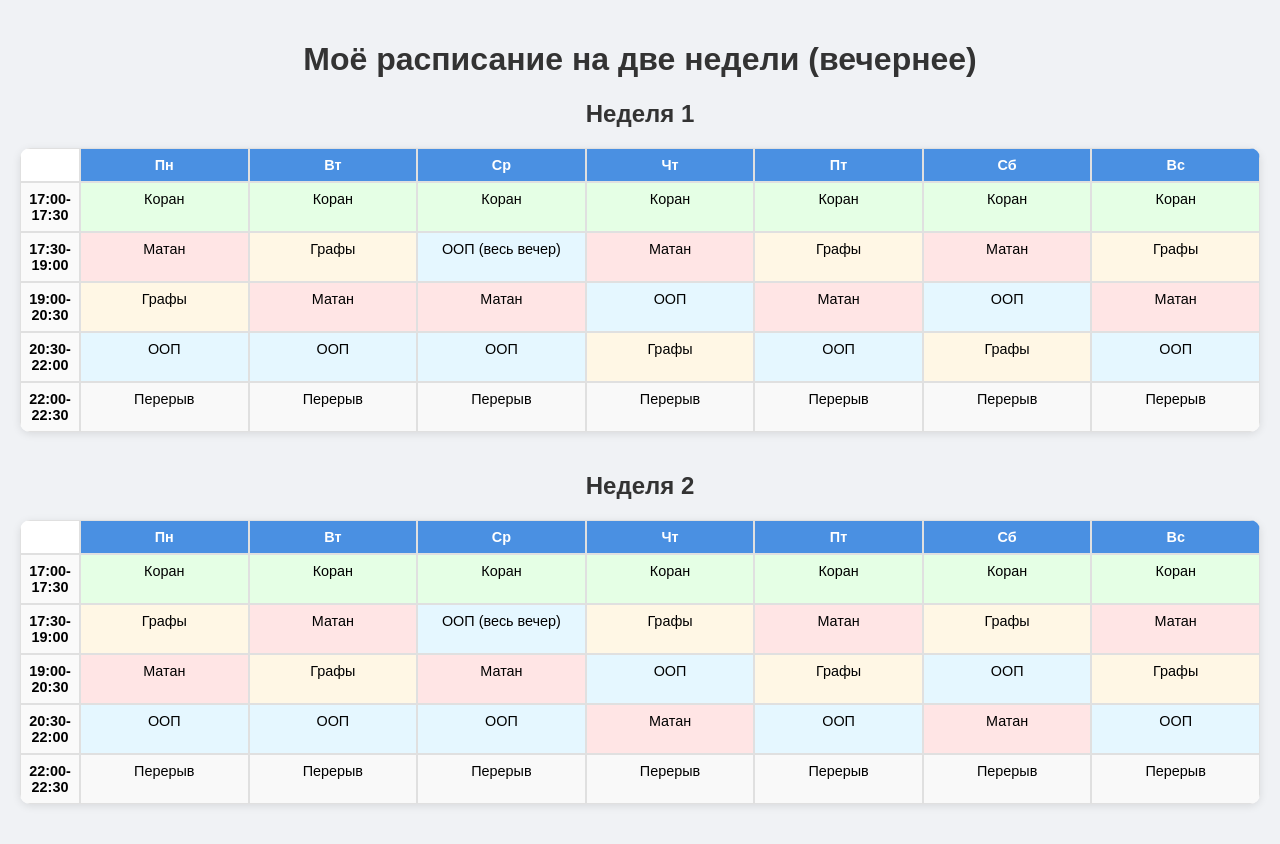
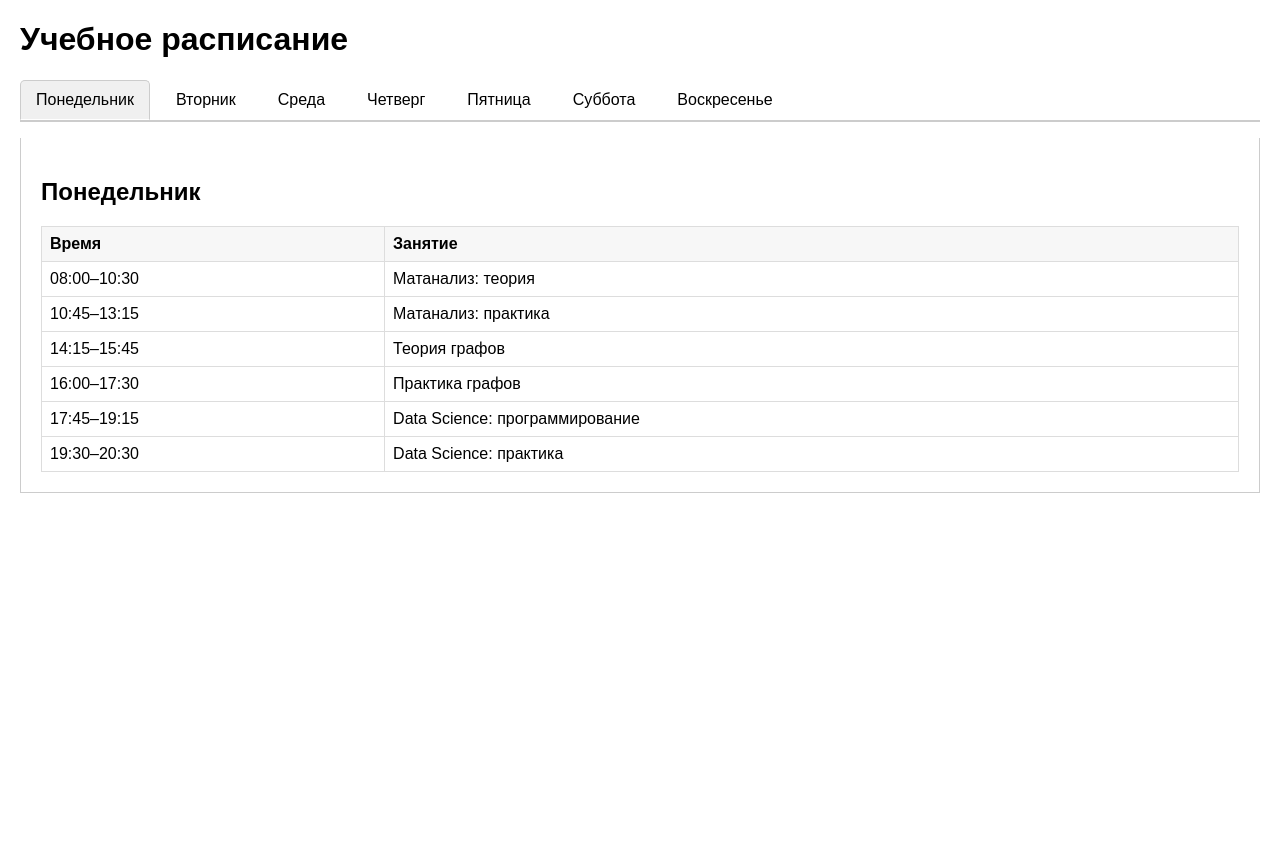
Before and after one commit to aziz22-rasulov/schedule, a plain HTML site: page index.html in a window 1280 px wide. After the commit the page ends 800 px from the top, so only its background shows below. Drawn offline with Linux system fonts and the light colour scheme.

Commit message:
Update index.html

```diff
--- a/index.html
+++ b/index.html
@@ -1,73 +1,118 @@
-<!DOCTYPE html>
-<html lang="ru">
+<!DOCTYPE html><html lang="ru">
 <head>
   <meta charset="UTF-8">
   <meta name="viewport" content="width=device-width, initial-scale=1.0">
-  <title>Расписание на 2 недели (вечернее)</title>
+  <title>Учебное расписание</title>
   <style>
-    body { font-family: Arial, sans-serif; background: #f0f2f5; margin: 0; padding: 20px; }
-    h1, h2 { text-align: center; color: #333; }
-    .schedule { margin-bottom: 40px; }
-    .grid {
-      display: grid;
-      grid-template-columns: 60px repeat(7, 1fr);
-      background: white;
-      border-radius: 10px;
-      overflow: hidden;
-      box-shadow: 0 2px 8px rgba(0,0,0,0.1);
-    }
-    .grid div { border: 1px solid #e0e0e0; padding: 8px; font-size: 0.9em; text-align: center; }
-    .header { background: #4a90e2; color: white; font-weight: bold; }
-    .time   { background: #fafafa; font-weight: bold; }
-    .matan  { background: #ffe5e5; }
-    .oop    { background: #e5f7ff; }
-    .graphs { background: #fff7e5; }
-    .quran  { background: #e5ffe5; }
-    .free   { background: #f9f9f9; }
+    body { font-family: Arial, sans-serif; margin: 20px; }
+    .tabs { list-style: none; padding: 0; display: flex; border-bottom: 2px solid #ccc; }
+    .tabs li { margin-right: 10px; padding: 10px 15px; cursor: pointer; border: 1px solid transparent; border-top-left-radius: 5px; border-top-right-radius: 5px; }
+    .tabs li.active { background: #f0f0f0; border-color: #ccc; border-bottom-color: white; }
+    .tab-content { display: none; padding: 20px; border: 1px solid #ccc; border-top: none; }
+    .tab-content.active { display: block; }
+    table { width: 100%; border-collapse: collapse; margin-top: 10px; }
+    th, td { border: 1px solid #ddd; padding: 8px; text-align: left; }
+    th { background-color: #f7f7f7; }
   </style>
 </head>
 <body>
-  <h1>Моё расписание на две недели (вечернее)</h1>
-  <!-- Неделя 1 -->
-  <div class="schedule">
-    <h2>Неделя 1</h2>
-    <div class="grid">
-      <div></div><div class="header">Пн</div><div class="header">Вт</div><div class="header">Ср</div><div class="header">Чт</div><div class="header">Пт</div><div class="header">Сб</div><div class="header">Вс</div>
-
-      <!-- 17:00-17:30 -->
-      <div class="time">17:00-17:30</div>
-      <div class="quran">Коран</div><div class="quran">Коран</div><div class="quran">Коран</div><div class="quran">Коран</div><div class="quran">Коран</div><div class="quran">Коран</div><div class="quran">Коран</div>
-      <!-- 17:30-19:00 -->
-      <div class="time">17:30-19:00</div>
-      <div class="matan">Матан</div><div class="graphs">Графы</div><div class="oop">ООП (весь вечер)</div><div class="matan">Матан</div><div class="graphs">Графы</div><div class="matan">Матан</div><div class="graphs">Графы</div>
-      <!-- 19:00-20:30 -->
-      <div class="time">19:00-20:30</div>
-      <div class="graphs">Графы</div><div class="matan">Матан</div><!-- среда полно--> <div class="matan">Матан</div><div class="oop">ООП</div><div class="matan">Матан</div><div class="oop">ООП</div><div class="matan">Матан</div>
-      <!-- 20:30-22:00 -->
-      <div class="time">20:30-22:00</div>
-      <div class="oop">ООП</div><div class="oop">ООП</div><div class="oop">ООП</div><div class="graphs">Графы</div><div class="oop">ООП</div><div class="graphs">Графы</div><div class="oop">ООП</div>
-      <!-- 22:00-22:30 -->
-      <div class="time">22:00-22:30</div>
-      <div class="free">Перерыв</div><div class="free">Перерыв</div><div class="free">Перерыв</div><div class="free">Перерыв</div><div class="free">Перерыв</div><div class="free">Перерыв</div><div class="free">Перерыв</div>
-    </div>
-  </div>
-  <!-- Неделя 2 -->
-  <div class="schedule">
-    <h2>Неделя 2</h2>
-    <div class="grid">
-      <div></div><div class="header">Пн</div><div class="header">Вт</div><div class="header">Ср</div><div class="header">Чт</div><div class="header">Пт</div><div class="header">Сб</div><div class="header">Вс</div>
-
-      <div class="time">17:00-17:30</div>
-      <div class="quran">Коран</div><div class="quran">Коран</div><div class="quran">Коран</div><div class="quran">Коран</div><div class="quran">Коран</div><div class="quran">Коран</div><div class="quran">Коран</div>
-      <div class="time">17:30-19:00</div>
-      <div class="graphs">Графы</div><div class="matan">Матан</div><div class="oop">ООП (весь вечер)</div><div class="graphs">Графы</div><div class="matan">Матан</div><div class="graphs">Графы</div><div class="matan">Матан</div>
-      <div class="time">19:00-20:30</div>
-      <div class="matan">Матан</div><div class="graphs">Графы</div><div class="matan">Матан</div><div class="oop">ООП</div><div class="graphs">Графы</div><div class="oop">ООП</div><div class="graphs">Графы</div>
-      <div class="time">20:30-22:00</div>
-      <div class="oop">ООП</div><div class="oop">ООП</div><div class="oop">ООП</div><div class="matan">Матан</div><div class="oop">ООП</div><div class="matan">Матан</div><div class="oop">ООП</div>
-      <div class="time">22:00-22:30</div>
-      <div class="free">Перерыв</div><div class="free">Перерыв</div><div class="free">Перерыв</div><div class="free">Перерыв</div><div class="free">Перерыв</div><div class="free">Перерыв</div><div class="free">Перерыв</div>
-    </div>
-  </div>
-</body>
+  <h1>Учебное расписание</h1>
+  <ul class="tabs">
+    <li data-day="monday" class="active">Понедельник</li>
+    <li data-day="tuesday">Вторник</li>
+    <li data-day="wednesday">Среда</li>
+    <li data-day="thursday">Четверг</li>
+    <li data-day="friday">Пятница</li>
+    <li data-day="saturday">Суббота</li>
+    <li data-day="sunday">Воскресенье</li>
+  </ul>  <!-- Шаблон контента для каждого дня -->  <div id="monday" class="tab-content active">
+    <h2>Понедельник</h2>
+    <table>
+      <tr><th>Время</th><th>Занятие</th></tr>
+      <tr><td>08:00–10:30</td><td>Матанализ: теория</td></tr>
+      <tr><td>10:45–13:15</td><td>Матанализ: практика</td></tr>
+      <tr><td>14:15–15:45</td><td>Теория графов</td></tr>
+      <tr><td>16:00–17:30</td><td>Практика графов</td></tr>
+      <tr><td>17:45–19:15</td><td>Data Science: программирование</td></tr>
+      <tr><td>19:30–20:30</td><td>Data Science: практика</td></tr>
+    </table>
+  </div>  <!-- Копируем блок для остальных дней -->  <div id="tuesday" class="tab-content">
+    <h2>Вторник</h2>
+    <!-- Используйте ту же таблицу расписания -->
+    <table>
+      <tr><th>Время</th><th>Занятие</th></tr>
+      <tr><td>08:00–10:30</td><td>Матанализ: теория</td></tr>
+      <tr><td>10:45–13:15</td><td>Матанализ: практика</td></tr>
+      <tr><td>14:15–15:45</td><td>Теория графов</td></tr>
+      <tr><td>16:00–17:30</td><td>Практика графов</td></tr>
+      <tr><td>17:45–19:15</td><td>Data Science: программирование</td></tr>
+      <tr><td>19:30–20:30</td><td>Data Science: практика</td></tr>
+    </table>
+  </div>  <div id="wednesday" class="tab-content">
+    <h2>Среда</h2>
+    <table>
+      <tr><th>Время</th><th>Занятие</th></tr>
+      <tr><td>08:00–10:30</td><td>Матанализ: теория</td></tr>
+      <tr><td>10:45–13:15</td><td>Матанализ: практика</td></tr>
+      <tr><td>14:15–15:45</td><td>Теория графов</td></tr>
+      <tr><td>16:00–17:30</td><td>Практика графов</td></tr>
+      <tr><td>17:45–19:15</td><td>Data Science: программирование</td></tr>
+      <tr><td>19:30–20:30</td><td>Data Science: практика</td></tr>
+    </table>
+  </div>  <div id="thursday" class="tab-content">
+    <h2>Четверг</h2>
+    <table>
+      <tr><th>Время</th><th>Занятие</th></tr>
+      <tr><td>08:00–10:30</td><td>Матанализ: теория</td></tr>
+      <tr><td>10:45–13:15</td><td>Матанализ: практика</td></tr>
+      <tr><td>14:15–15:45</td><td>Теория графов</td></tr>
+      <tr><td>16:00–17:30</td><td>Практика графов</td></tr>
+      <tr><td>17:45–19:15</td><td>Data Science: программирование</td></tr>
+      <tr><td>19:30–20:30</td><td>Data Science: практика</td></tr>
+    </table>
+  </div>  <div id="friday" class="tab-content">
+    <h2>Пятница</h2>
+    <table>
+      <tr><th>Время</th><th>Занятие</th></tr>
+      <tr><td>08:00–10:30</td><td>Матанализ: теория</td></tr>
+      <tr><td>10:45–13:15</td><td>Матанализ: практика</td></tr>
+      <tr><td>14:15–15:45</td><td>Теория графов</td></tr>
+      <tr><td>16:00–17:30</td><td>Практика графов</td></tr>
+      <tr><td>17:45–19:15</td><td>Data Science: программирование</td></tr>
+      <tr><td>19:30–20:30</td><td>Data Science: практика</td></tr>
+    </table>
+  </div>  <div id="saturday" class="tab-content">
+    <h2>Суббота</h2>
+    <table>
+      <tr><th>Время</th><th>Занятие</th></tr>
+      <tr><td>08:00–10:30</td><td>Матанализ: теория</td></tr>
+      <tr><td>10:45–13:15</td><td>Матанализ: практика</td></tr>
+      <tr><td>14:15–15:45</td><td>Теория графов</td></tr>
+      <tr><td>16:00–17:30</td><td>Практика графов</td></tr>
+      <tr><td>17:45–19:15</td><td>Data Science: программирование</td></tr>
+      <tr><td>19:30–20:30</td><td>Data Science: практика</td></tr>
+    </table>
+  </div>  <div id="sunday" class="tab-content">
+    <h2>Воскресенье</h2>
+    <table>
+      <tr><th>Время</th><th>Занятие</th></tr>
+      <tr><td>08:00–10:30</td><td>Матанализ: теория</td></tr>
+      <tr><td>10:45–13:15</td><td>Матанализ: практика</td></tr>
+      <tr><td>14:15–15:45</td><td>Теория графов</td></tr>
+      <tr><td>16:00–17:30</td><td>Практика графов</td></tr>
+      <tr><td>17:45–19:15</td><td>Data Science: программирование</td></tr>
+      <tr><td>19:30–20:30</td><td>Data Science: практика</td></tr>
+    </table>
+  </div>  <script>
+    const tabs = document.querySelectorAll('.tabs li');
+    const contents = document.querySelectorAll('.tab-content');
+    tabs.forEach(tab => {
+      tab.addEventListener('click', () => {
+        tabs.forEach(t => t.classList.remove('active'));
+        contents.forEach(c => c.classList.remove('active'));
+        tab.classList.add('active');
+        document.getElementById(tab.dataset.day).classList.add('active');
+      });
+    });
+  </script></body>
 </html>
```
